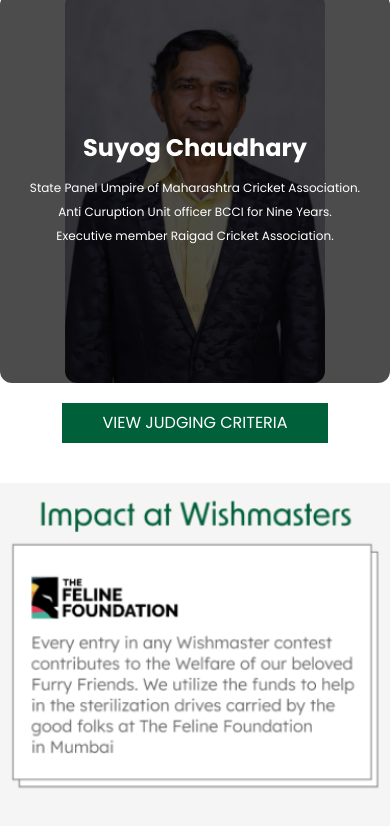
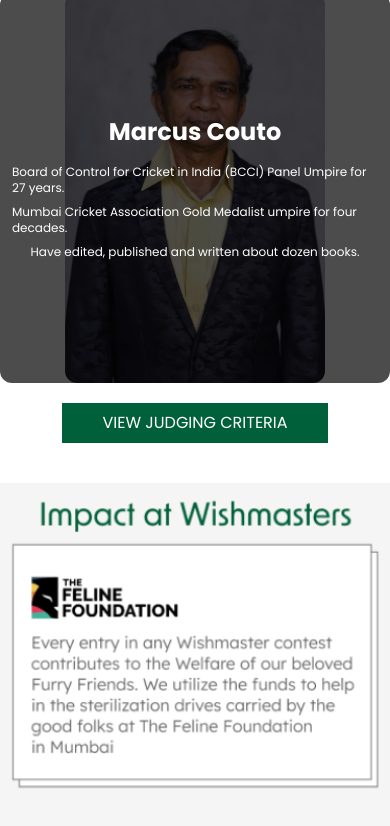
Before and after one commit to TechHowl12/wishmasters, a React (Create React App) app: page / in a window 390 px wide. Both pictures are taken after a click on the button "VIEW JUDGING CRITERIA". Shown: the part 2896-3722 px from the top of the page. Built offline with nearby package versions, Linux system fonts and the light colour scheme.

Commit message:
phone number added

```diff
--- a/src/Components/Footer.js
+++ b/src/Components/Footer.js
@@ -22,7 +22,7 @@
              <img src={BasketBall} alt='social-icons'/>
              <img src={Github} alt='social-icons'/>
          </div>
-         <div className='border-t text-sm md:text-lg border-[#E1E1E1] py-6'><p className='text-center text-slate-100'>© 2024 Wishmasters Gaming Technologies, Inc. All rights reserved.</p></div>
+         <div className='border-t text-sm md:text-lg border-[#E1E1E1] py-6'><p className='text-center text-slate-100'>© 2024 Wishmasters gaming technologies pvt. Ltd., Inc. All rights reserved.</p></div>
     </div>
   )
 }
--- a/src/Components/Judge.js
+++ b/src/Components/Judge.js
@@ -1,44 +1,99 @@
-import React from 'react';
+import React from "react";
 import Judge1 from "../assets/Judge1.jpeg";
 import Judge2 from "../assets/Judge2.jpeg";
 import Judge3 from "../assets/Judge3.jpg";
 
 export const Judge = () => {
   return (
-    <div className='py-10 md:py-14'>
-        <h1 className='text-3xl md:text-4xl text-center'>Judging <span className='text-[#00603A]'>Panel</span></h1>
-        <h3 className='text-center text-xs sm:text-sm sm:px-7 md:text-lg text-slate-400 mt-5 mb-10'>The panel of judges is formed of experienced sports professionals on a rotating basis, who each offer their best opinion.</h3>
-        <div className='grid grid-cols-1 sm:grid-cols-3 sm:space-x-0 md:grid-cols-3 md:w-8/12 md:mx-auto gap-y-4 sm:mx-4 sm:gap-4 md:gap-7'>
-            <div className='relative group'>
-              <img src={Judge1} alt='judge-1' className='rounded-xl flex mx-auto w-8/12 sm:w-full md:w-full object-cover md:h-96 md:p-0 md:mx-auto' />
-              <div className='absolute inset-0 bg-black bg-opacity-80 flex flex-col justify-center items-center px-3 opacity-0 group-hover:opacity-100 transition-opacity duration-300 rounded-xl'>
-              <span className='text-white text-2xl font-bold block'>Marcus Couto</span>
-                <span className='text-white text-xs md:text-sm mt-4 block'>Board of Control for Cricket in India (BCCI) Panel Umpire for 27 years.</span>
-                <span className='text-white text-xs md:text-sm mt-2 block'>Mumbai Cricket Association Gold Medalist umpire for four decades.</span>
-                <span className='text-white text-xs md:text-sm mt-2 block'>Have edited, published and written about dozen books.</span>
-              </div>
-            </div>
-            <div className='relative group'>
-              <img src={Judge2} alt='judge-2' className='rounded-xl flex mx-auto w-8/12 sm:w-full md:w-full object-cover md:h-96 md:p-0 md:mx-auto' />
-              <div className='absolute inset-0 bg-black bg-opacity-80 flex flex-col justify-center items-center px-3 opacity-0 group-hover:opacity-100 transition-opacity duration-300 rounded-xl'>
-              <span className='text-white text-2xl font-bold block'>Kiran Anja</span>
-                <span className='text-white text-xs md:text-sm mt-4 block'>A qualified Board of Control for Cricket in India umpire for 18 years.</span>
-                <span className='text-white text-xs md:text-sm mt-2 block'>A Mumbai Cricket umpire for more than 22 years.</span>
-                <span className='text-white text-xs md:text-sm mt-2 block'>A qualified Board of Control for Cricket in India, Curator. </span>
-                <span className='text-white text-xs md:text-sm mt-2 block'>He was with Sachin Tendulkar ground for 6 years and at Sharad Pawar BKC ground for one year. </span>
-                <span className='text-white text-xs md:text-sm mt-2 block'>A Committee member on the board of umpires at Mumbai Cricket Association for 8 years.</span>
-              </div>
-            </div>
-            <div className='relative group'>
-              <img src={Judge3} alt='judge-3' className='rounded-xl flex mx-auto w-8/12 sm:w-full md:w-full object-cover md:h-96 md:p-0 md:mx-auto' />
-              <div className='absolute inset-0 bg-black bg-opacity-70 flex flex-col items-center justify-center px-3 opacity-0 group-hover:opacity-100 transition-opacity duration-300 rounded-xl'>
-              <span className='text-white text-2xl font-bold block'>Suyog Chaudhary</span>
-                <span className='text-white text-xs md:text-sm mt-4 block'>State Panel Umpire of Maharashtra Cricket Association.</span>
-                <span className='text-white text-xs md:text-sm mt-2 block'>Anti Curuption Unit officer BCCI for Nine Years.</span>
-                <span className='text-white text-xs md:text-sm mt-2 block'>Executive member Raigad Cricket Association.</span>              </div>
-            </div>
+    <div className="py-10 md:py-14">
+      <h1 className="text-3xl md:text-4xl text-center">
+        Judging <span className="text-[#00603A]">Panel</span>
+      </h1>
+      <h3 className="text-center text-xs sm:text-sm sm:px-7 md:text-lg text-slate-400 mt-5 mb-10">
+        The panel of judges is formed of experienced sports professionals on a
+        rotating basis, who each offer their best opinion.
+      </h3>
+      <div className="grid grid-cols-1 sm:grid-cols-3 sm:space-x-0 md:grid-cols-3 md:w-8/12 md:mx-auto gap-y-4 sm:mx-4 sm:gap-4 md:gap-7">
+        <div className="relative group">
+          <img
+            src={Judge1}
+            alt="judge-1"
+            className="rounded-xl flex mx-auto w-8/12 sm:w-full md:w-full object-cover md:h-96 md:p-0 md:mx-auto"
+          />
+          <div className="absolute inset-0 bg-black bg-opacity-80 flex flex-col justify-center items-center px-3 opacity-0 group-hover:opacity-100 transition-opacity duration-300 rounded-xl">
+            <span className="text-white text-2xl font-bold block">
+              Kiran Anja
+            </span>
+            <span className="text-white text-xs md:text-sm mt-4 block">
+              A qualified Board of Control for Cricket in India umpire for 18
+              years.
+            </span>
+            <span className="text-white text-xs md:text-sm mt-2 block">
+              A Mumbai Cricket umpire for more than 22 years.
+            </span>
+            <span className="text-white text-xs md:text-sm mt-2 block">
+              A qualified Board of Control for Cricket in India, Curator.{" "}
+            </span>
+            <span className="text-white text-xs md:text-sm mt-2 block">
+              He was with Sachin Tendulkar ground for 6 years and at Sharad
+              Pawar BKC ground for one year.{" "}
+            </span>
+            <span className="text-white text-xs md:text-sm mt-2 block">
+              A Committee member on the board of umpires at Mumbai Cricket
+              Association for 8 years.
+            </span>
+          </div>
         </div>
-        <button onClick={() => alert("COMING SOON")} className='bg-[#00603A] text-white px-10 py-2 uppercase mt-5 md:mt-10 mx-auto text-md flex hover:scale-110 transition-transform duration-300'>View Judging Criteria</button>
+        <div className="relative group">
+          <img
+            src={Judge2}
+            alt="judge-2"
+            className="rounded-xl flex mx-auto w-8/12 sm:w-full md:w-full object-cover md:h-96 md:p-0 md:mx-auto"
+          />
+          <div className="absolute inset-0 bg-black bg-opacity-80 flex flex-col justify-center items-center px-3 opacity-0 group-hover:opacity-100 transition-opacity duration-300 rounded-xl">
+            <span className="text-white text-2xl font-bold block">
+              Suyog Chaudhary
+            </span>
+            <span className="text-white text-xs md:text-sm mt-4 block">
+              State Panel Umpire of Maharashtra Cricket Association.
+            </span>
+            <span className="text-white text-xs md:text-sm mt-2 block">
+              Anti Curuption Unit officer BCCI for Nine Years.
+            </span>
+            <span className="text-white text-xs md:text-sm mt-2 block">
+              Executive member Raigad Cricket Association.
+            </span>
+          </div>
+        </div>
+        <div className="relative group">
+          <img
+            src={Judge3}
+            alt="judge-3"
+            className="rounded-xl flex mx-auto w-8/12 sm:w-full md:w-full object-cover md:h-96 md:p-0 md:mx-auto"
+          />
+          <div className="absolute inset-0 bg-black bg-opacity-70 flex flex-col items-center justify-center px-3 opacity-0 group-hover:opacity-100 transition-opacity duration-300 rounded-xl">
+            <span className="text-white text-2xl font-bold block">
+              Marcus Couto
+            </span>
+            <span className="text-white text-xs md:text-sm mt-4 block">
+              Board of Control for Cricket in India (BCCI) Panel Umpire for 27
+              years.
+            </span>
+            <span className="text-white text-xs md:text-sm mt-2 block">
+              Mumbai Cricket Association Gold Medalist umpire for four decades.
+            </span>
+            <span className="text-white text-xs md:text-sm mt-2 block">
+              Have edited, published and written about dozen books.
+            </span>
+          </div>
+        </div>
+      </div>
+      <button
+        onClick={() => alert("COMING SOON")}
+        className="bg-[#00603A] text-white px-10 py-2 uppercase mt-5 md:mt-10 mx-auto text-md flex hover:scale-110 transition-transform duration-300"
+      >
+        View Judging Criteria
+      </button>
     </div>
-  )
-}
+  );
+};
--- a/src/Components/Maps.js
+++ b/src/Components/Maps.js
@@ -17,7 +17,7 @@
                 </div>
                 <div className='flex mb-6 items-center'>
                     <img src={Phone} className='w-10 h-10'/>
-                    <p className='inline ml-4 text-slate-700'>+91 7508136305</p>
+                    <p className='inline ml-4 text-slate-700'>+91 8419911616</p>
                 </div>
                 <div className='flex mb-6 items-center'>
                     <img src={Mail} className='w-10 h-10'/>
```
